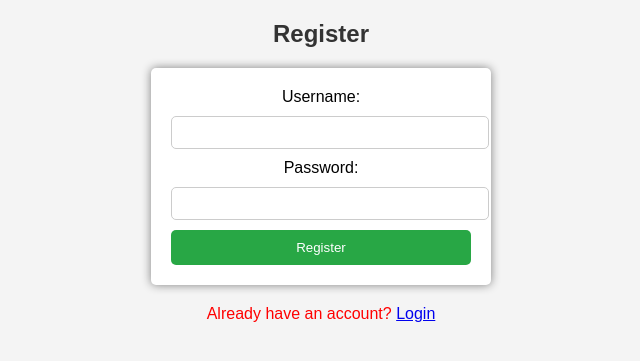
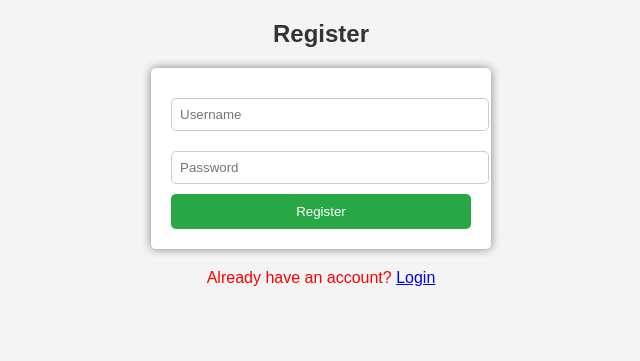
Before and after one commit to acecode101/todo-app-with-authentication, a Flask app: template templates/register.html in a window 1280 px wide. Shown: the top 361 px of the page, without its empty margins (319-959 px from the left). Run offline with Flask 3, Linux system fonts and the light colour scheme; the template is opened without the code that fills it, so the values that code supplies are empty.

Commit message:
Update register.html

```diff
--- a/templates/register.html
+++ b/templates/register.html
@@ -6,21 +6,9 @@
 </head>
 <body>
     <h2>Register</h2>
-    {% with messages = get_flashed_messages(with_categories=True) %}
-        {% if messages %}
-            {% for category, message in messages %}
-                <p class="{{ category }}">{{ message }}</p>
-            {% endfor %}
-        {% endif %}
-    {% endwith %}
-
-    <form method="POST">
-        <label>Username:</label>
-        <input type="text" name="username" required>
-
-        <label>Password:</label>
-        <input type="password" name="password" required>
-
+    <form action="/register" method="post">
+        <input type="text" name="username" placeholder="Username" required>
+        <input type="password" name="password" placeholder="Password" required>
         <button type="submit">Register</button>
     </form>
     <p>Already have an account? <a href="{{ url_for('login') }}">Login</a></p>
```
